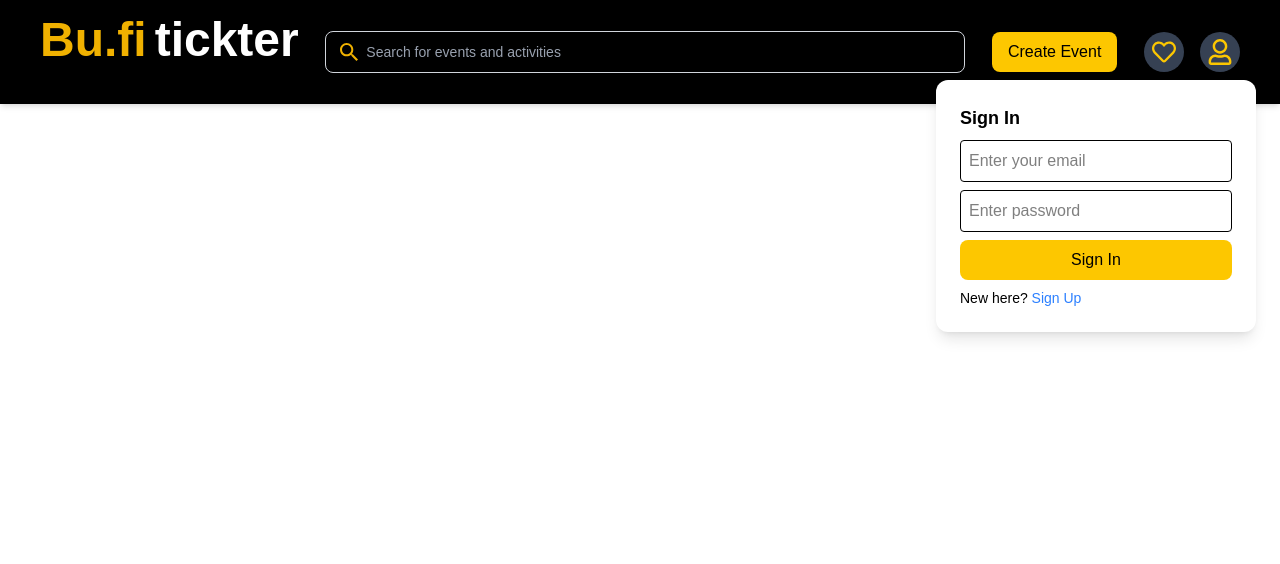
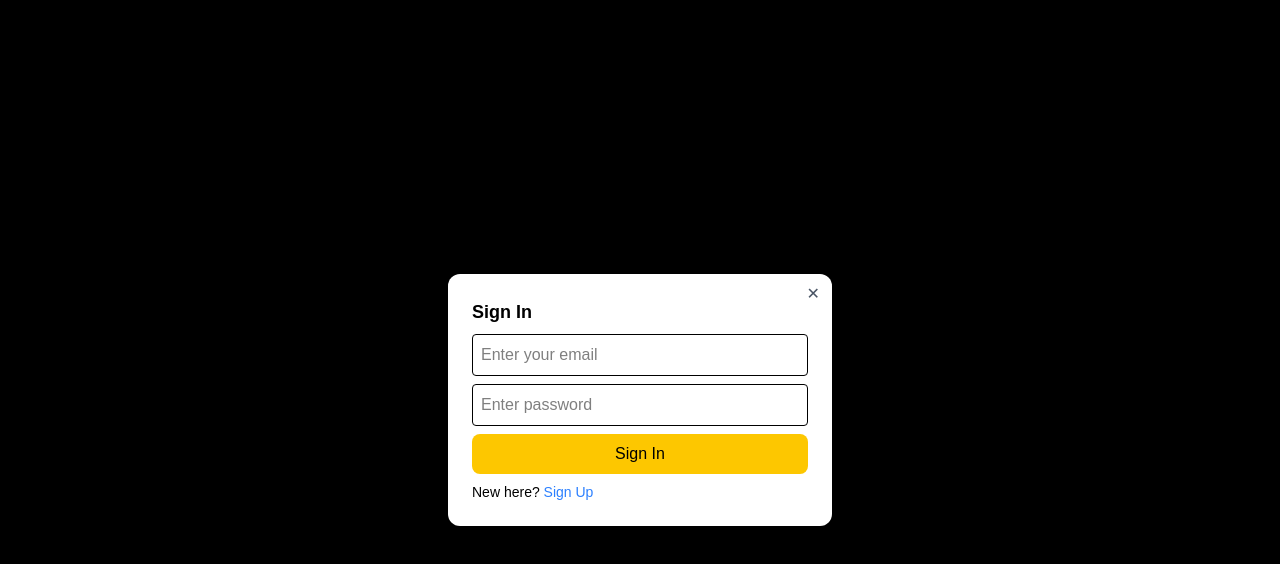
Before and after one commit to kashish17p/Tickter-09, a Next.js app: page / in a window 1280 px wide. Both pictures are taken after a click on the icon 1219 px from the left and 52 px from the top of the page. Shown: the top 564 px of the page. Built offline with nearby package versions, Linux system fonts and the light colour scheme.

Commit message:
Update Navbar.jsx

```diff
--- a/src/app/Components/Navbar.jsx
+++ b/src/app/Components/Navbar.jsx
@@ -1,28 +1,183 @@
+// "use client";
+// import { useState } from "react";
+// import { IoMdSearch } from "react-icons/io";
+// import { FaRegUser, FaRegHeart } from "react-icons/fa";
+
+
+
+// export default function Navbar() {
+//   const [isOpen, setIsOpen] = useState(false);
+//   const [user, setUser] = useState(null);
+//   const [formType, setFormType] = useState("signin");
+
+//   const handleLogin = (e) => {
+//     e.preventDefault();
+
+//     setUser({ name: "there!" });
+//     setIsOpen(false);
+//   };
+
+//   const handleSignup = (e) => {
+//     e.preventDefault();
+
+//     setUser({ name: "" });
+//     setIsOpen(false);
+//   };
+
+//   const handleLogout = () => {
+//     setUser(null);
+//     setIsOpen(false);
+//   };
+
+//   return (
+//     <nav className="flex justify-between items-center px-10 py-4 bg-black text-white shadow-md">
+
+//       <div className="flex items-center space-x-2 mb-6">
+//         <h1 className="text-5xl font-bold text-yellow-500">Bu.fi</h1>
+//         <h1 className="text-5xl font-bold text-grey-300">tickter</h1>
+//       </div>
+
+
+//       <div className="relative w-160">
+//   <IoMdSearch className="absolute left-3 top-1/2 -translate-y-1/2 text-yellow-500" size={24} />
+//   <input
+//     type="text"
+//     placeholder="Search for events and activities"
+//     //
+//     className="w-full pl-10 pr-4 py-2 rounded-lg border border-gray-300 text-black text-base placeholder:text-sm placeholder:text-gray-400"
+
+//   />
+// </div>
+
+
+//       <div className="flex items-center gap-4">
+//         <button className="bg-yellow-400 text-black px-4 py-2 rounded-lg">
+//           Create Event
+//         </button>
+//       </div>
+
+//       <div className="flex items-center gap-4">
+//   {/* Outlined Heart Icon */}
+//   <div className="w-10 h-10 rounded-full bg-gray-700 flex items-center justify-center border-yellow-400">
+//     <FaRegHeart size={24} className="text-yellow-400 cursor-pointer" />
+//   </div>
+
+//   {/* Outlined User Icon */}
+//   <div className="w-10 h-10 rounded-full bg-gray-700 flex items-center justify-center border-yellow-400">
+//     <FaRegUser
+//       size={26}
+//       className="text-yellow-400 cursor-pointer"
+//       onClick={() => setIsOpen(!isOpen)}
+//     />
+//   </div>
+// </div>
+
+
+
+//       {/* Dropdown (Profile / Auth Forms) */}
+//       {isOpen && (
+//         <div className="absolute right-6 top-20 bg-white text-black p-6 rounded-xl shadow-lg w-80">
+//           {user ? (
+//             // If logged in
+//             <div className="text-center">
+//               <h2 className="text-lg font-bold">
+//                 Hello <span className="text-yellow-600">{user.name}</span>
+//               </h2>
+//               <button
+//                 onClick={handleLogout}
+//                 className="mt-4 w-full bg-yellow-400 py-2 rounded-lg"
+//               >
+//                 Logout
+//               </button>
+//             </div>
+//           ) : (
+//             // If not logged in
+//             <div>
+//               {formType === "signin" ? (
+//                 <form onSubmit={handleLogin}>
+//                   <h2 className="text-lg font-bold mb-2">Sign In</h2>
+//                   <input
+//                     type="email"
+//                     placeholder="Enter your email"
+//                     className="w-full p-2 border rounded mb-2"
+//                   />
+//                   <input
+//                     type="password"
+//                     placeholder="Enter password"
+//                     className="w-full p-2 border rounded mb-2"
+//                   />
+//                   <button className="w-full bg-yellow-400 py-2 rounded-lg">
+//                     Sign In
+//                   </button>
+//                   <p className="mt-2 text-sm">
+//                     New here?{" "}
+//                     <span
+//                       onClick={() => setFormType("signup")}
+//                       className="text-blue-500 cursor-pointer"
+//                     >
+//                       Sign Up
+//                     </span>
+//                   </p>
+//                 </form>
+//               ) : (
+//                 <form onSubmit={handleSignup}>
+//                   <h2 className="text-lg font-bold mb-2">Sign Up</h2>
+//                   <input
+//                     type="text"
+//                     placeholder="Enter your name"
+//                     className="w-full p-2 border rounded mb-2"
+//                   />
+//                   <input
+//                     type="email"
+//                     placeholder="Enter your email"
+//                     className="w-full p-2 border rounded mb-2"
+//                   />
+//                   <input
+//                     type="password"
+//                     placeholder="Enter password"
+//                     className="w-full p-2 border rounded mb-2"
+//                   />
+//                   <button className="w-full bg-yellow-400 py-2 rounded-lg">
+//                     Sign Up
+//                   </button>
+//                   <p className="mt-2 text-sm">
+//                     Already have an account?{" "}
+//                     <span
+//                       onClick={() => setFormType("signin")}
+//                       className="text-blue-500 cursor-pointer"
+//                     >
+//                       Sign In
+//                     </span>
+//                   </p>
+//                 </form>
+//               )}
+//             </div>
+//           )}
+//         </div>
+//       )}
+//     </nav>
+//   );
+// }
 "use client";
 import { useState } from "react";
-// import { FaUserCircle, FaHeart } from "react-icons/fa";
 import { IoMdSearch } from "react-icons/io";
-// import { FaRegHeart } from "react-icons/fa";
 import { FaRegUser, FaRegHeart } from "react-icons/fa";
-
-
+import LoginForm from "./LoginForm";
+import SignupForm from "./SignupForm";
+import Modal from "./Modal";
 
 export default function Navbar() {
   const [isOpen, setIsOpen] = useState(false);
   const [user, setUser] = useState(null);
   const [formType, setFormType] = useState("signin");
 
-  const handleLogin = (e) => {
-    e.preventDefault();
-
-    setUser({ name: "there!" });
+  const handleLogin = (data) => {
+    setUser({ name: "there!" }); // You can replace with real auth logic
     setIsOpen(false);
   };
 
-  const handleSignup = (e) => {
-    e.preventDefault();
-
-    setUser({ name: "" });
+  const handleSignup = (data) => {
+    setUser({ name: data.name });
     setIsOpen(false);
   };
 
@@ -33,41 +188,37 @@ export default function Navbar() {
 
   return (
     <nav className="flex justify-between items-center px-10 py-4 bg-black text-white shadow-md">
-
+      {/* Logo */}
       <div className="flex items-center space-x-2 mb-6">
         <h1 className="text-5xl font-bold text-yellow-500">Bu.fi</h1>
-        <h1 className="text-5xl font-bold text-grey-300">tickter</h1>
+        <h1 className="text-5xl font-bold text-gray-300">tickter</h1>
       </div>
 
-
+      {/* Search Bar */}
       <div className="relative w-160">
         <IoMdSearch className="absolute left-3 top-1/2 -translate-y-1/2 text-yellow-500" size={24} />
         <input
           type="text"
           placeholder="Search for events and activities"
-    //
           className="w-full pl-10 pr-4 py-2 rounded-lg border border-gray-300 text-black text-base placeholder:text-sm placeholder:text-gray-400"
-
         />
       </div>
 
-
+      {/* Create Event Button */}
       <div className="flex items-center gap-4">
         <button className="bg-yellow-400 text-black px-4 py-2 rounded-lg">
           Create Event
         </button>
       </div>
 
+      {/* Icons */}
       <div className="flex items-center gap-4">
-  {/* Outlined Heart Icon */}
-  <div className="w-10 h-10 rounded-full bg-gray-700 flex items-center justify-center border-yellow-400">
-    <FaRegHeart size={24} className="text-yellow-400 cursor-pointer" />
+        <div className="w-12 h-12 rounded-full bg-gray-700 flex items-center justify-center border-yellow-400">
+          <FaRegHeart size={28} className="text-yellow-400 cursor-pointer" />
         </div>
-
-  {/* Outlined User Icon */}
-  <div className="w-10 h-10 rounded-full bg-gray-700 flex items-center justify-center border-yellow-400">
+        <div className="w-12 h-12 rounded-full bg-gray-700 flex items-center justify-center border-yellow-400">
           <FaRegUser
-      size={26}
+            size={28}
             className="text-yellow-400 cursor-pointer"
             onClick={() => setIsOpen(!isOpen)}
           />
@@ -76,9 +227,8 @@ export default function Navbar() {
 
 
 
-      {/* Dropdown (Profile / Auth Forms) */}
 {isOpen && (
-        <div className="absolute right-6 top-20 bg-white text-black p-6 rounded-xl shadow-lg w-80">
+  <Modal onClose={() => setIsOpen(false)}>
     {user ? (
       // If logged in
       <div className="text-center">
@@ -93,7 +243,6 @@ export default function Navbar() {
         </button>
       </div>
     ) : (
-            // If not logged in
       <div>
         {formType === "signin" ? (
           <form onSubmit={handleLogin}>
@@ -155,6 +304,40 @@ export default function Navbar() {
         )}
       </div>
     )}
+  </Modal>
+)}
+
+
+      {/* Dropdown */}
+      {isOpen && (
+        <div className="absolute right-6 top-20 bg-white text-black p-6 rounded-xl shadow-lg w-80">
+          {user ? (
+            <div className="text-center">
+              <h2 className="text-lg font-bold">
+                Hello <span className="text-yellow-600">{user.name}</span>
+              </h2>
+              <button
+                onClick={handleLogout}
+                className="mt-4 w-full bg-yellow-400 py-2 rounded-lg"
+              >
+                Logout
+              </button>
+            </div>
+          ) : (
+            <div>
+              {formType === "signin" ? (
+                <LoginForm
+                  onLogin={handleLogin}
+                  switchToSignup={() => setFormType("signup")}
+                />
+              ) : (
+                <SignupForm
+                  onSignup={handleSignup}
+                  switchToSignin={() => setFormType("signin")}
+                />
+              )}
+            </div>
+          )}
         </div>
       )}
     </nav>
```
Lines whose indentation alone changed are shown as unchanged.
